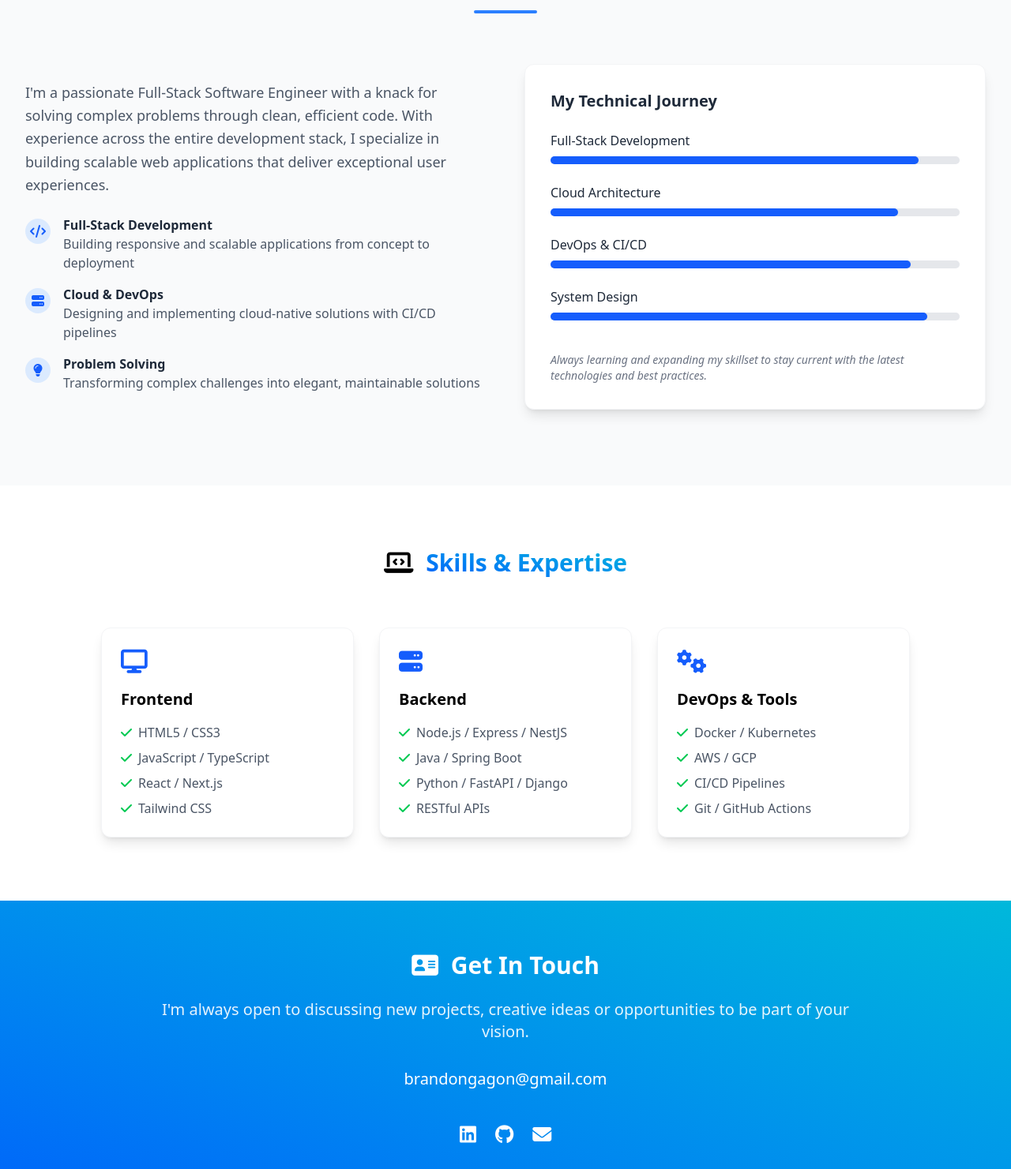
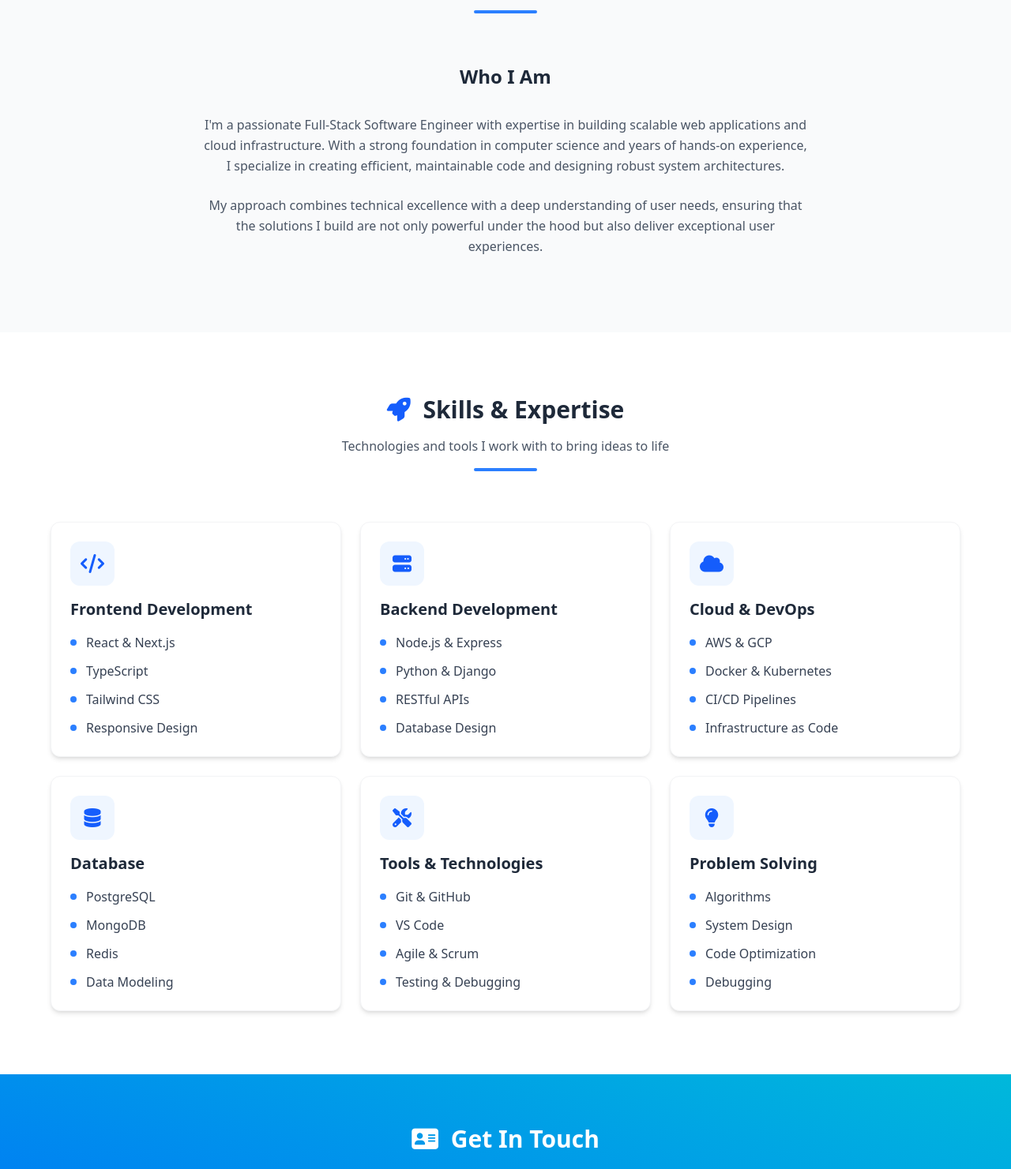
Before and after one commit to jirishus/personal-blog, a website built with Vite: page index.html in a window 1280 px wide. Shown: the part 2376-3857 px from the top of the page at 79% size. Built offline with nearby package versions, Linux system fonts and the light colour scheme.

Commit message:
landing page updates

```diff
--- a/index.html
+++ b/index.html
@@ -296,173 +296,198 @@
           <div class="w-20 h-1 bg-blue-500 mx-auto mt-4 rounded-full"></div>
         </div>
 
-        <div class="grid md:grid-cols-2 gap-12 items-center">
-          <div class="space-y-6">
-            <p class="text-lg text-gray-600 leading-relaxed">
-              I'm a passionate Full-Stack Software Engineer with a knack for solving complex problems through clean, efficient code. With experience across the entire development stack, I specialize in building scalable web applications that deliver exceptional user experiences.
-            </p>
-
-            <div class="space-y-4">
-              <div class="flex items-start">
-                <div class="flex-shrink-0 mt-1">
-                  <div class="w-8 h-8 rounded-full bg-blue-100 flex items-center justify-center">
-                    <i class="fas fa-code text-blue-600"></i>
-                  </div>
-                </div>
-                <div class="ml-4">
-                  <h3 class="font-semibold text-gray-800">Full-Stack Development</h3>
-                  <p class="text-gray-600">Building responsive and scalable applications from concept to deployment</p>
-                </div>
-              </div>
-
-              <div class="flex items-start">
-                <div class="flex-shrink-0 mt-1">
-                  <div class="w-8 h-8 rounded-full bg-blue-100 flex items-center justify-center">
-                    <i class="fas fa-server text-blue-600"></i>
-                  </div>
-                </div>
-                <div class="ml-4">
-                  <h3 class="font-semibold text-gray-800">Cloud & DevOps</h3>
-                  <p class="text-gray-600">Designing and implementing cloud-native solutions with CI/CD pipelines</p>
-                </div>
-              </div>
-
-              <div class="flex items-start">
-                <div class="flex-shrink-0 mt-1">
-                  <div class="w-8 h-8 rounded-full bg-blue-100 flex items-center justify-center">
-                    <i class="fas fa-lightbulb text-blue-600"></i>
-                  </div>
-                </div>
-                <div class="ml-4">
-                  <h3 class="font-semibold text-gray-800">Problem Solving</h3>
-                  <p class="text-gray-600">Transforming complex challenges into elegant, maintainable solutions</p>
-                </div>
-              </div>
+        <div class="flex flex-col items-center">
+          <div class="max-w-3xl text-center space-y-8">
+            <h3 class="text-2xl font-bold text-gray-800">Who I Am</h3>
+            <div class="space-y-6">
+              <p class="text-gray-600 leading-relaxed">
+                I'm a passionate Full-Stack Software Engineer with expertise in building scalable web applications and cloud infrastructure.
+                With a strong foundation in computer science and years of hands-on experience, I specialize in creating efficient,
+                maintainable code and designing robust system architectures.
+              </p>
+              <p class="text-gray-600 leading-relaxed">
+                My approach combines technical excellence with a deep understanding of user needs, ensuring that the solutions I build
+                are not only powerful under the hood but also deliver exceptional user experiences.
+              </p>
             </div>
           </div>
 
-          <div class="bg-white p-8 rounded-xl shadow-lg border border-gray-100">
-            <h3 class="text-xl font-semibold text-gray-800 mb-6">My Technical Journey</h3>
-            <div class="space-y-6">
-              <div>
-                <h4 class="font-medium text-gray-800">Full-Stack Development</h4>
-                <div class="w-full bg-gray-200 rounded-full h-2.5 mt-2">
-                  <div class="bg-blue-600 h-2.5 rounded-full" style="width: 90%"></div>
-                </div>
-              </div>
-
-              <div>
-                <h4 class="font-medium text-gray-800">Cloud Architecture</h4>
-                <div class="w-full bg-gray-200 rounded-full h-2.5 mt-2">
-                  <div class="bg-blue-600 h-2.5 rounded-full" style="width: 85%"></div>
-                </div>
-              </div>
-
-              <div>
-                <h4 class="font-medium text-gray-800">DevOps & CI/CD</h4>
-                <div class="w-full bg-gray-200 rounded-full h-2.5 mt-2">
-                  <div class="bg-blue-600 h-2.5 rounded-full" style="width: 88%"></div>
-                </div>
-              </div>
-
-              <div>
-                <h4 class="font-medium text-gray-800">System Design</h4>
-                <div class="w-full bg-gray-200 rounded-full h-2.5 mt-2">
-                  <div class="bg-blue-600 h-2.5 rounded-full" style="width: 92%"></div>
-                </div>
-              </div>
-
-              <div class="pt-4">
-                <p class="text-sm text-gray-500 italic">Always learning and expanding my skillset to stay current with the latest technologies and best practices.</p>
-              </div>
-            </div>
-          </div>
         </div>
       </div>
     </section>
 
     <section class="relative py-20 bg-white">
       <div class="container mx-auto px-4">
-        <h2 class="text-3xl font-bold text-center mb-16" id="skills">
-          <i class="fa fa-laptop-code mr-2"></i>
-          <span class="text-transparent bg-clip-text bg-gradient-to-tr to-cyan-500 from-blue-600">Skills & Expertise</span>
-        </h2>
+        <div class="text-center mb-16">
+          <h2 class="text-3xl font-bold text-gray-800">
+            <i class="fa fa-rocket mr-2 text-blue-600"></i>
+            Skills & Expertise
+          </h2>
+          <p class="text-gray-600 mt-4 max-w-2xl mx-auto">Technologies and tools I work with to bring ideas to life</p>
+          <div class="w-20 h-1 bg-blue-500 mx-auto mt-4 rounded-full"></div>
+        </div>
 
-        <div class="grid grid-cols-1 md:grid-cols-2 lg:grid-cols-3 gap-8 max-w-5xl mx-auto">
-          <!-- Frontend Skills -->
-          <div class="bg-white p-6 rounded-xl shadow-lg hover:shadow-xl transition-shadow duration-300 border border-gray-100">
-            <div class="text-blue-600 text-3xl mb-4">
-              <i class="fa-solid fa-display"></i>
+        <div class="grid grid-cols-1 md:grid-cols-2 lg:grid-cols-3 gap-6 max-w-6xl mx-auto">
+          <!-- Frontend Development -->
+          <div class="group bg-white p-6 rounded-xl shadow-md hover:shadow-xl transition-all duration-300 border border-gray-100 hover:border-blue-100 transform hover:-translate-y-1">
+            <div class="w-14 h-14 bg-blue-50 rounded-xl flex items-center justify-center mb-4 group-hover:bg-blue-100 transition-colors duration-300">
+              <i class="fa-solid fa-code text-2xl text-blue-600"></i>
             </div>
-            <h3 class="text-xl font-semibold mb-4">Frontend</h3>
-            <ul class="space-y-2 text-gray-600">
+            <h3 class="text-xl font-bold text-gray-800 mb-4">Frontend Development</h3>
+            <ul class="space-y-3">
               <li class="flex items-center">
-                <i class="fa-solid fa-check text-green-500 mr-2"></i>
-                HTML5 / CSS3
+                <span class="w-2 h-2 rounded-full bg-blue-500 mr-3 flex-shrink-0"></span>
+                <span class="text-gray-700">React & Next.js</span>
               </li>
               <li class="flex items-center">
-                <i class="fa-solid fa-check text-green-500 mr-2"></i>
-                JavaScript / TypeScript
+                <span class="w-2 h-2 rounded-full bg-blue-500 mr-3 flex-shrink-0"></span>
+                <span class="text-gray-700">TypeScript</span>
               </li>
               <li class="flex items-center">
-                <i class="fa-solid fa-check text-green-500 mr-2"></i>
-                React / Next.js
+                <span class="w-2 h-2 rounded-full bg-blue-500 mr-3 flex-shrink-0"></span>
+                <span class="text-gray-700">Tailwind CSS</span>
               </li>
               <li class="flex items-center">
-                <i class="fa-solid fa-check text-green-500 mr-2"></i>
-                Tailwind CSS
+                <span class="w-2 h-2 rounded-full bg-blue-500 mr-3 flex-shrink-0"></span>
+                <span class="text-gray-700">Responsive Design</span>
               </li>
             </ul>
           </div>
 
-          <!-- Backend Skills -->
-          <div class="bg-white p-6 rounded-xl shadow-lg hover:shadow-xl transition-shadow duration-300 border border-gray-100">
-            <div class="text-blue-600 text-3xl mb-4">
-              <i class="fa-solid fa-server"></i>
+          <!-- Backend Development -->
+          <div class="group bg-white p-6 rounded-xl shadow-md hover:shadow-xl transition-all duration-300 border border-gray-100 hover:border-blue-100 transform hover:-translate-y-1">
+            <div class="w-14 h-14 bg-blue-50 rounded-xl flex items-center justify-center mb-4 group-hover:bg-blue-100 transition-colors duration-300">
+              <i class="fa-solid fa-server text-2xl text-blue-600"></i>
             </div>
-            <h3 class="text-xl font-semibold mb-4">Backend</h3>
-            <ul class="space-y-2 text-gray-600">
+            <h3 class="text-xl font-bold text-gray-800 mb-4">Backend Development</h3>
+            <ul class="space-y-3">
               <li class="flex items-center">
-                <i class="fa-solid fa-check text-green-500 mr-2"></i>
-                Node.js / Express / NestJS
+                <span class="w-2 h-2 rounded-full bg-blue-500 mr-3 flex-shrink-0"></span>
+                <span class="text-gray-700">Node.js & Express</span>
               </li>
               <li class="flex items-center">
-                <i class="fa-solid fa-check text-green-500 mr-2"></i>
-                Java / Spring Boot
+                <span class="w-2 h-2 rounded-full bg-blue-500 mr-3 flex-shrink-0"></span>
+                <span class="text-gray-700">Python & Django</span>
               </li>
               <li class="flex items-center">
-                <i class="fa-solid fa-check text-green-500 mr-2"></i>
-                Python / FastAPI / Django
+                <span class="w-2 h-2 rounded-full bg-blue-500 mr-3 flex-shrink-0"></span>
+                <span class="text-gray-700">RESTful APIs</span>
               </li>
               <li class="flex items-center">
-                <i class="fa-solid fa-check text-green-500 mr-2"></i>
-                RESTful APIs
+                <span class="w-2 h-2 rounded-full bg-blue-500 mr-3 flex-shrink-0"></span>
+                <span class="text-gray-700">Database Design</span>
               </li>
             </ul>
           </div>
 
-          <!-- DevOps & Tools -->
-          <div class="bg-white p-6 rounded-xl shadow-lg hover:shadow-xl transition-shadow duration-300 border border-gray-100">
-            <div class="text-blue-600 text-3xl mb-4">
-              <i class="fa-solid fa-gears"></i>
+          <!-- Cloud & DevOps -->
+          <div class="group bg-white p-6 rounded-xl shadow-md hover:shadow-xl transition-all duration-300 border border-gray-100 hover:border-blue-100 transform hover:-translate-y-1">
+            <div class="w-14 h-14 bg-blue-50 rounded-xl flex items-center justify-center mb-4 group-hover:bg-blue-100 transition-colors duration-300">
+              <i class="fa-solid fa-cloud text-2xl text-blue-600"></i>
             </div>
-            <h3 class="text-xl font-semibold mb-4">DevOps & Tools</h3>
-            <ul class="space-y-2 text-gray-600">
+            <h3 class="text-xl font-bold text-gray-800 mb-4">Cloud & DevOps</h3>
+            <ul class="space-y-3">
               <li class="flex items-center">
-                <i class="fa-solid fa-check text-green-500 mr-2"></i>
-                Docker / Kubernetes
+                <span class="w-2 h-2 rounded-full bg-blue-500 mr-3 flex-shrink-0"></span>
+                <span class="text-gray-700">AWS & GCP</span>
               </li>
               <li class="flex items-center">
-                <i class="fa-solid fa-check text-green-500 mr-2"></i>
-                AWS / GCP
+                <span class="w-2 h-2 rounded-full bg-blue-500 mr-3 flex-shrink-0"></span>
+                <span class="text-gray-700">Docker & Kubernetes</span>
               </li>
               <li class="flex items-center">
-                <i class="fa-solid fa-check text-green-500 mr-2"></i>
-                CI/CD Pipelines
+                <span class="w-2 h-2 rounded-full bg-blue-500 mr-3 flex-shrink-0"></span>
+                <span class="text-gray-700">CI/CD Pipelines</span>
               </li>
               <li class="flex items-center">
-                <i class="fa-solid fa-check text-green-500 mr-2"></i>
-                Git / GitHub Actions
+                <span class="w-2 h-2 rounded-full bg-blue-500 mr-3 flex-shrink-0"></span>
+                <span class="text-gray-700">Infrastructure as Code</span>
+              </li>
+            </ul>
+          </div>
+
+          <!-- Database -->
+          <div class="group bg-white p-6 rounded-xl shadow-md hover:shadow-xl transition-all duration-300 border border-gray-100 hover:border-blue-100 transform hover:-translate-y-1">
+            <div class="w-14 h-14 bg-blue-50 rounded-xl flex items-center justify-center mb-4 group-hover:bg-blue-100 transition-colors duration-300">
+              <i class="fa-solid fa-database text-2xl text-blue-600"></i>
+            </div>
+            <h3 class="text-xl font-bold text-gray-800 mb-4">Database</h3>
+            <ul class="space-y-3">
+              <li class="flex items-center">
+                <span class="w-2 h-2 rounded-full bg-blue-500 mr-3 flex-shrink-0"></span>
+                <span class="text-gray-700">PostgreSQL</span>
+              </li>
+              <li class="flex items-center">
+                <span class="w-2 h-2 rounded-full bg-blue-500 mr-3 flex-shrink-0"></span>
+                <span class="text-gray-700">MongoDB</span>
+              </li>
+              <li class="flex items-center">
+                <span class="w-2 h-2 rounded-full bg-blue-500 mr-3 flex-shrink-0"></span>
+                <span class="text-gray-700">Redis</span>
+              </li>
+              <li class="flex items-center">
+                <span class="w-2 h-2 rounded-full bg-blue-500 mr-3 flex-shrink-0"></span>
+                <span class="text-gray-700">Data Modeling</span>
+              </li>
+            </ul>
+          </div>
+
+          <!-- Tools & Technologies -->
+          <div class="group bg-white p-6 rounded-xl shadow-md hover:shadow-xl transition-all duration-300 border border-gray-100 hover:border-blue-100 transform hover:-translate-y-1">
+            <div class="w-14 h-14 bg-blue-50 rounded-xl flex items-center justify-center mb-4 group-hover:bg-blue-100 transition-colors duration-300">
+              <i class="fa-solid fa-screwdriver-wrench text-2xl text-blue-600"></i>
+            </div>
+            <h3 class="text-xl font-bold text-gray-800 mb-4">Tools & Technologies</h3>
+            <ul class="space-y-3">
+              <li class="flex items-center">
+                <span class="w-2 h-2 rounded-full bg-blue-500 mr-3 flex-shrink-0"></span>
+                <span class="text-gray-700">Git & GitHub</span>
+              </li>
+              <li class="flex items-center">
+                <span class="w-2 h-2 rounded-full bg-blue-500 mr-3 flex-shrink-0"></span>
+                <span class="text-gray-700">VS Code</span>
+              </li>
+              <li class="flex items-center">
+                <span class="w-2 h-2 rounded-full bg-blue-500 mr-3 flex-shrink-0"></span>
+                <span class="text-gray-700">Agile & Scrum</span>
+              </li>
+              <li class="flex items-center">
+                <span class="w-2 h-2 rounded-full bg-blue-500 mr-3 flex-shrink-0"></span>
+                <span class="text-gray-700">Testing & Debugging</span>
+              </li>
+            </ul>
+          </div>
+
+          <!-- Problem Solving -->
+          <div class="group bg-white p-6 rounded-xl shadow-md hover:shadow-xl transition-all duration-300 border border-gray-100 hover:border-blue-100 transform hover:-translate-y-1">
+            <div class="w-14 h-14 bg-blue-50 rounded-xl flex items-center justify-center mb-4 group-hover:bg-blue-100 transition-colors duration-300">
+              <i class="fa-solid fa-lightbulb text-2xl text-blue-600"></i>
+            </div>
+            <h3 class="text-xl font-bold text-gray-800 mb-4">Problem Solving</h3>
+            <ul class="space-y-3">
+              <li class="flex items-center">
+                <span class="w-2 h-2 rounded-full bg-blue-500 mr-3 flex-shrink-0"></span>
+                <span class="text-gray-700">Algorithms</span>
+              </li>
+              <li class="flex items-center">
+                <span class="w-2 h-2 rounded-full bg-blue-500 mr-3 flex-shrink-0"></span>
+                <span class="text-gray-700">System Design</span>
+              </li>
+              <li class="flex items-center">
+                <span class="w-2 h-2 rounded-full bg-blue-500 mr-3 flex-shrink-0"></span>
+                <span class="text-gray-700">Code Optimization</span>
+              </li>
+              <li class="flex items-center">
+                <span class="w-2 h-2 rounded-full bg-blue-500 mr-3 flex-shrink-0"></span>
+                <span class="text-gray-700">Debugging</span>
+              </li>
+            </ul>
+          </div>
+            </div>
+          </div>
+        </div>
+      </div>
+    </section>
               </li>
             </ul>
           </div>
```
